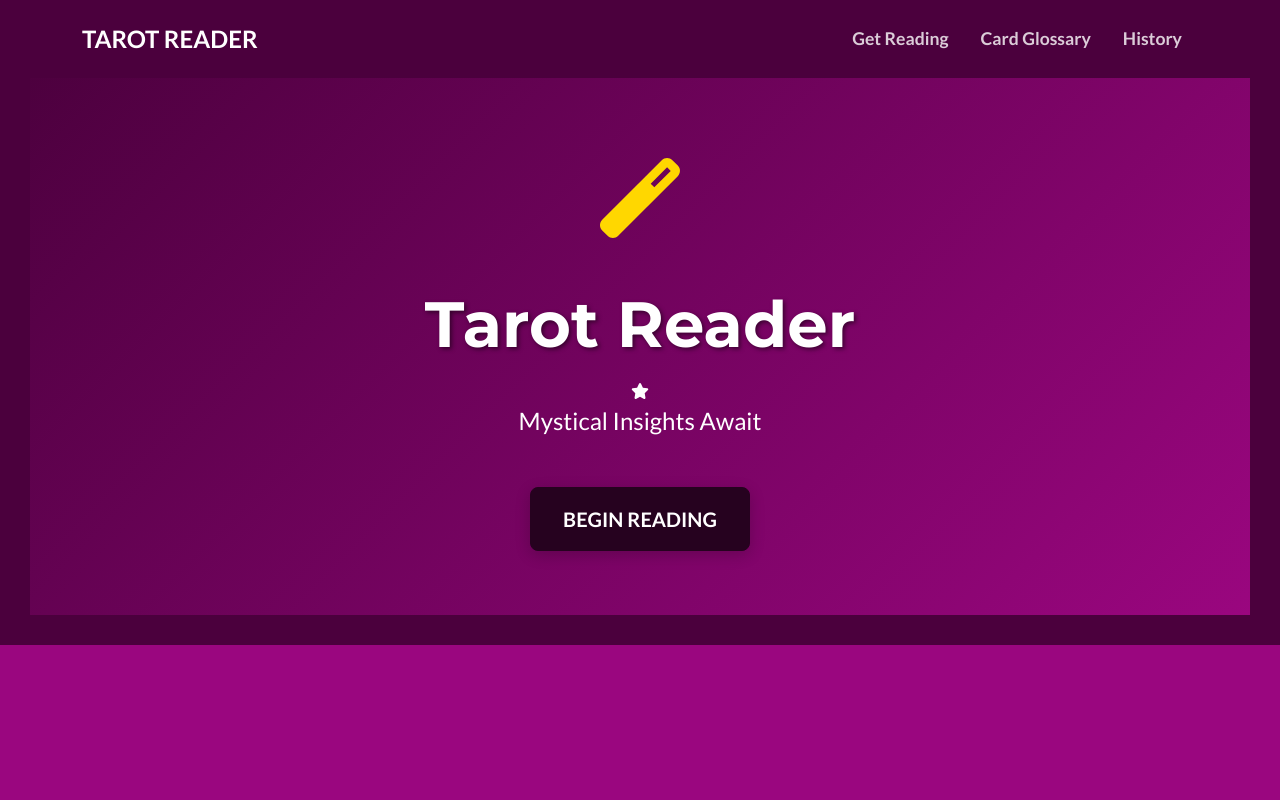
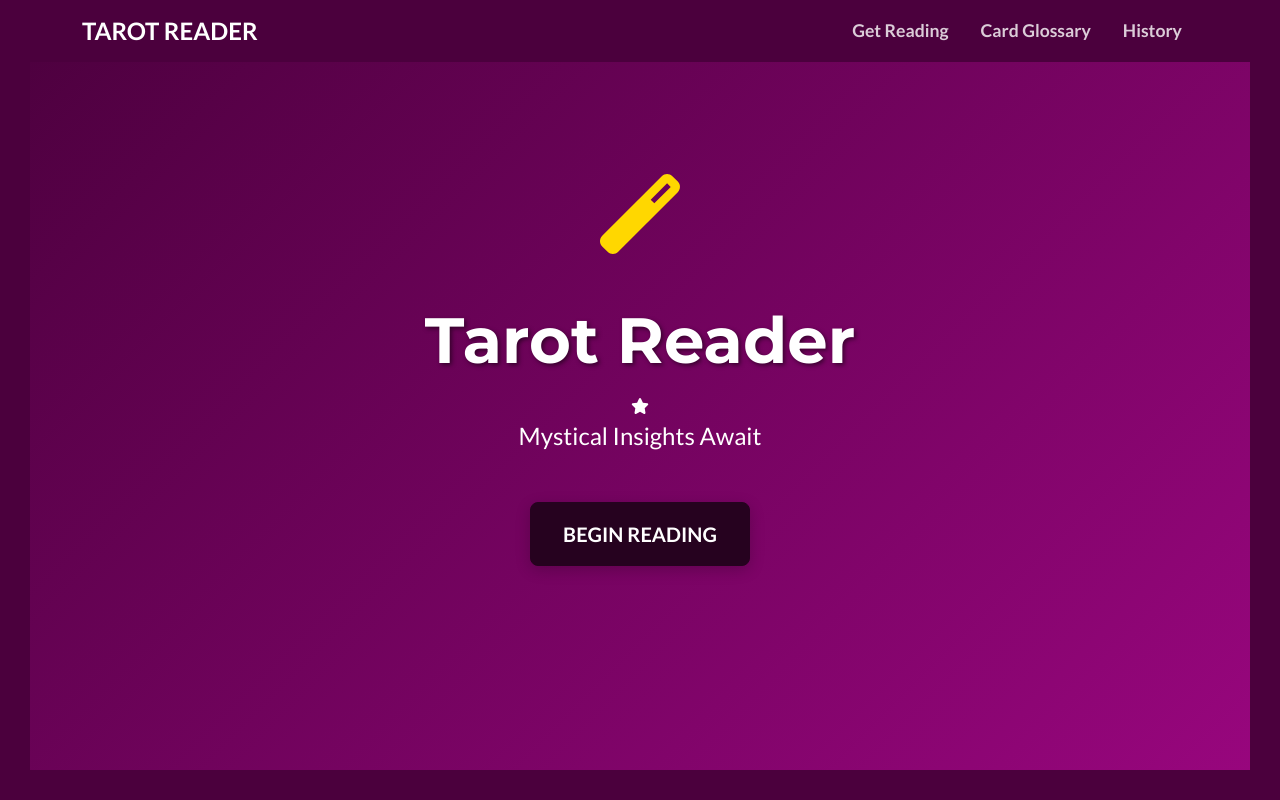
Before and after one commit to PandoraV1/Tarot-Reader, a Flask app: page / in a window 1280 px wide. Run offline with Flask 3, Linux system fonts and the light colour scheme; some libraries are stand-ins or nearby versions.

Commit message:
border wraps whole screen

```diff
--- a/Tarot_Reader/static/styles/style.css
+++ b/Tarot_Reader/static/styles/style.css
@@ -1,4 +1,25 @@
 /* Tarot Purple Theme - Bootstrap Freelancer Style */
+* {
+    margin: 0;
+    padding: 0;
+    box-sizing: border-box;
+}
+
+html, body {
+    height: 100vh;
+    margin: 0;
+    padding: 0;
+    overflow: hidden;
+}
+
+body {
+    border: 30px solid var(--tarot-primary) !important;
+    background: linear-gradient(135deg, var(--tarot-primary) 0%, var(--tarot-bg) 100%) !important;
+    font-family: 'Lato', sans-serif;
+    position: relative;
+    box-sizing: border-box;
+}
+
 :root {
     --tarot-primary: #4B003D;
     --tarot-secondary: #26021F;
@@ -6,19 +27,14 @@
     --tarot-bg: #9A067F;
 }
 
-body {
-    border: 30px solid var(--tarot-primary) !important;
-    background-color: var(--tarot-bg) !important;
-    font-family: 'Lato', sans-serif;
-}
-
 /* Freelancer Navbar - Fixed Top Purple */
 .navbar {
     background-color: var(--tarot-primary) !important;
-    padding: 1rem 0;
+    padding: 0.5rem 0;
     font-weight: 700;
     text-transform: uppercase;
     font-size: 1.1rem;
+    z-index: 10;
 }
 
 .navbar-brand {
@@ -38,16 +54,27 @@ body {
     border-radius: 0.25rem;
 }
 
-/* Masthead/Hero Section */
+/* Masthead - Full remaining height */
 .masthead {
-    background: linear-gradient(135deg, var(--tarot-primary) 0%, var(--tarot-bg) 100%);
-    min-height: 70vh;
+    height: calc(100vh - 120px);  /* Full height minus navbar + border */
     display: flex;
+    flex-direction: column;
     align-items: center;
+    justify-content: center;
     text-align: center;
     color: white;
-    padding: 8rem 0 4rem;
+    padding: 2rem;
+    margin-top: 60;
     position: relative;
+    z-index: 1;
+}
+
+/* Content inside masthead gets proper spacing */
+.masthead > .container {
+    height: 100%;
+    display: flex;
+    flex-direction: column;
+    justify-content: center;
 }
 
 .masthead h1 {
```
